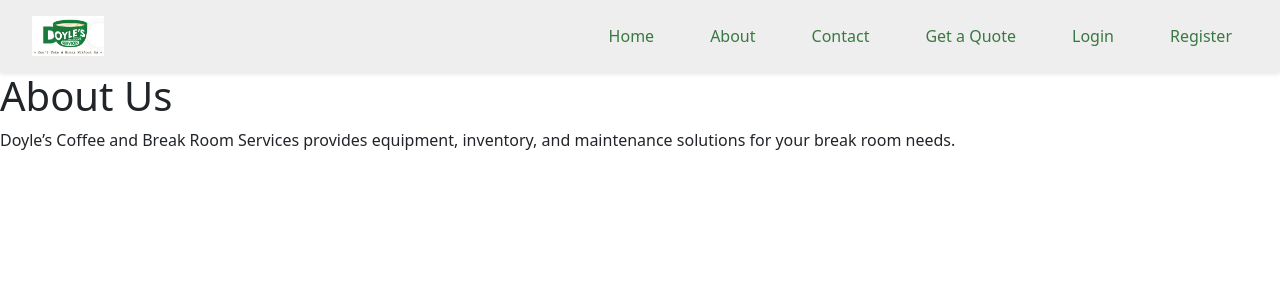
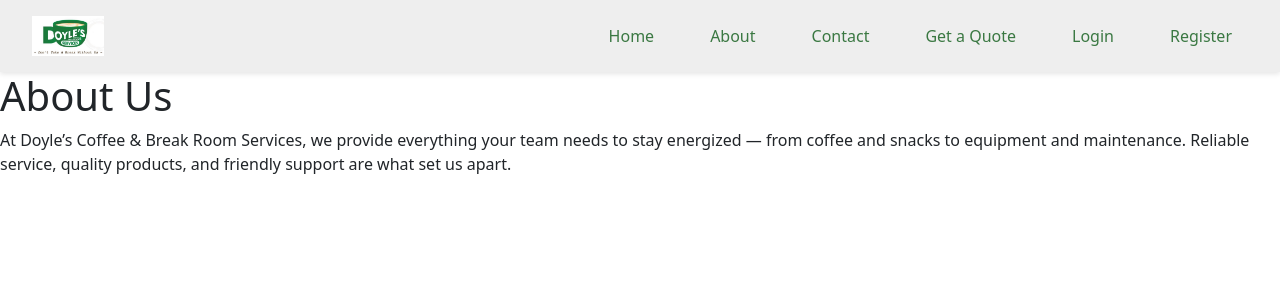
Before and after one commit to adriantheodor/doyles-coffee-front, a React (Create React App) app: page /about in a window 1280 px wide. Shown: the top 300 px of the page. Built offline with nearby package versions, Linux system fonts and the light colour scheme; no server answers.

Commit message:
about page edit

```diff
--- a/src/pages/AboutPage.js
+++ b/src/pages/AboutPage.js
@@ -2,7 +2,7 @@ const AboutPage = () => {
   return (
     <div>
       <h1>About Us</h1>
-      <p>Doyle’s Coffee and Break Room Services provides equipment, inventory, and maintenance solutions for your break room needs.</p>
+      <p>At Doyle’s Coffee & Break Room Services, we provide everything your team needs to stay energized — from coffee and snacks to equipment and maintenance. Reliable service, quality products, and friendly support are what set us apart.</p>
     </div>
   );
 };
```
